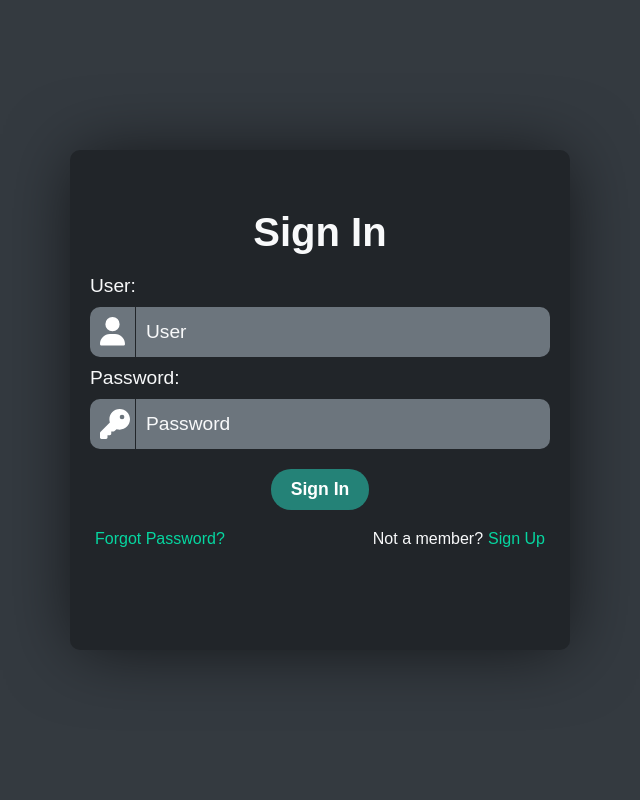
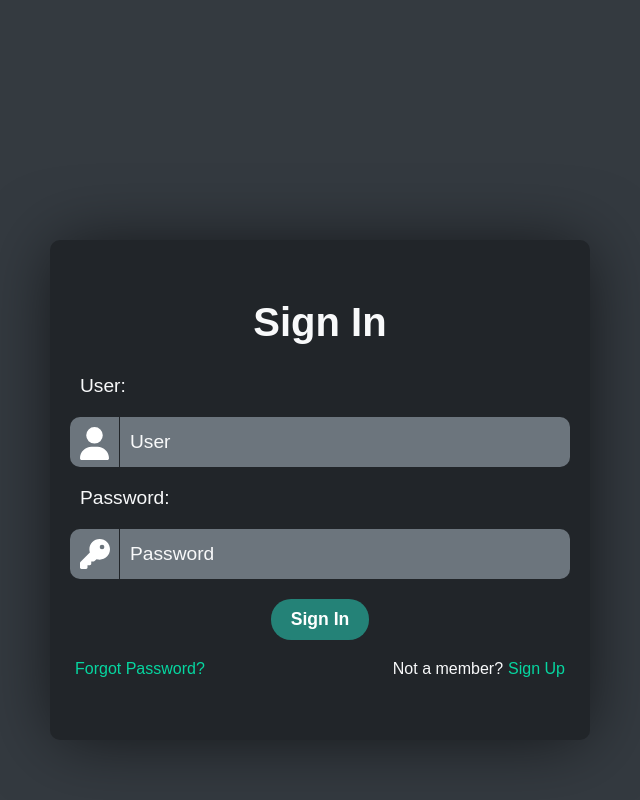
Before and after one commit to VedhaSankar/health-care-app, a Flask app: page /login in a window 1280 px wide. Shown: the whole page, without its empty margins (320-960 px from the left). Run offline with Flask 2, Linux system fonts and the light colour scheme; parts of the project's set-up code (start-up, migrations or seed data) failed here and were passed over.

Commit message:
login jinjja fix

```diff
--- a/templates/login.html
+++ b/templates/login.html
@@ -15,17 +15,17 @@
         }
 
         body {
-            display: flex;
             height: 100vh;
             background-color: #343a40;
         }
 
         #container {
             margin: auto;
+            margin-top: 15rem;
             display: flex;
             color: #f8f9fa;
             flex-direction: column;
-            width: 500px;
+            width: 540px;
             box-shadow: 1px 2px 71px -6px rgba(0, 0, 0, 0.67);
             height: 500px;
             font-family: 'Ubuntu', sans-serif;
@@ -135,14 +135,15 @@
     <form id="container" action="/login" method="post">
 
         <h3 id="Heading">Sign In</h3>
-        <label>User:</label>
+        <label style="padding: 10px;">User:</label>
         <div class="row">
             <div class="icon"><svg xmlns="http://www.w3.org/2000/svg" viewBox="0 0 448 512" width="100%">
                     <path
                         d="M224 256A128 128 0 1 0 224 0a128 128 0 1 0 0 256zm-45.7 48C79.8 304 0 383.8 0 482.3C0 498.7 13.3 512 29.7 512H418.3c16.4 0 29.7-13.3 29.7-29.7C448 383.8 368.2 304 269.7 304H178.3z" />
-                </svg></div><input type="text" name="user" placeholder="User" required>
+                </svg>
+            </div><input type="text" name="user" placeholder="User" required>
         </div>
-        <label>Password:</label>
+        <label style="padding: 10px;">Password:</label>
         <div class="row">
 
             <div class="icon"><svg xmlns="http://www.w3.org/2000/svg" viewBox="0 0 512 512" width="30px">
@@ -157,16 +158,18 @@
 
 
 
-        <center>
+    </form>
 
-            <span style="padding-top: 2rem; padding-left: 8rem; font-size: 20px; text-align: center;">
-                <b>{{message}}</b>
-            </span>
 
-        </center>
+    <section>
 
-    </form>
-    <!-- <div id="message" style="padding-top:55rem; color:white;text-align: center; justify-content: center;"> -->
+        <div style="padding-top: 2rem; font-size: 20px; text-align: center;">
+            <b>{{message}}</b>
+        </div>
+
+    </section>
+
+    <!-- <div id=" message" style="padding-top:55rem; color:white;text-align: center; justify-content: center;"> -->
 
 
     <!-- </div> -->
```
